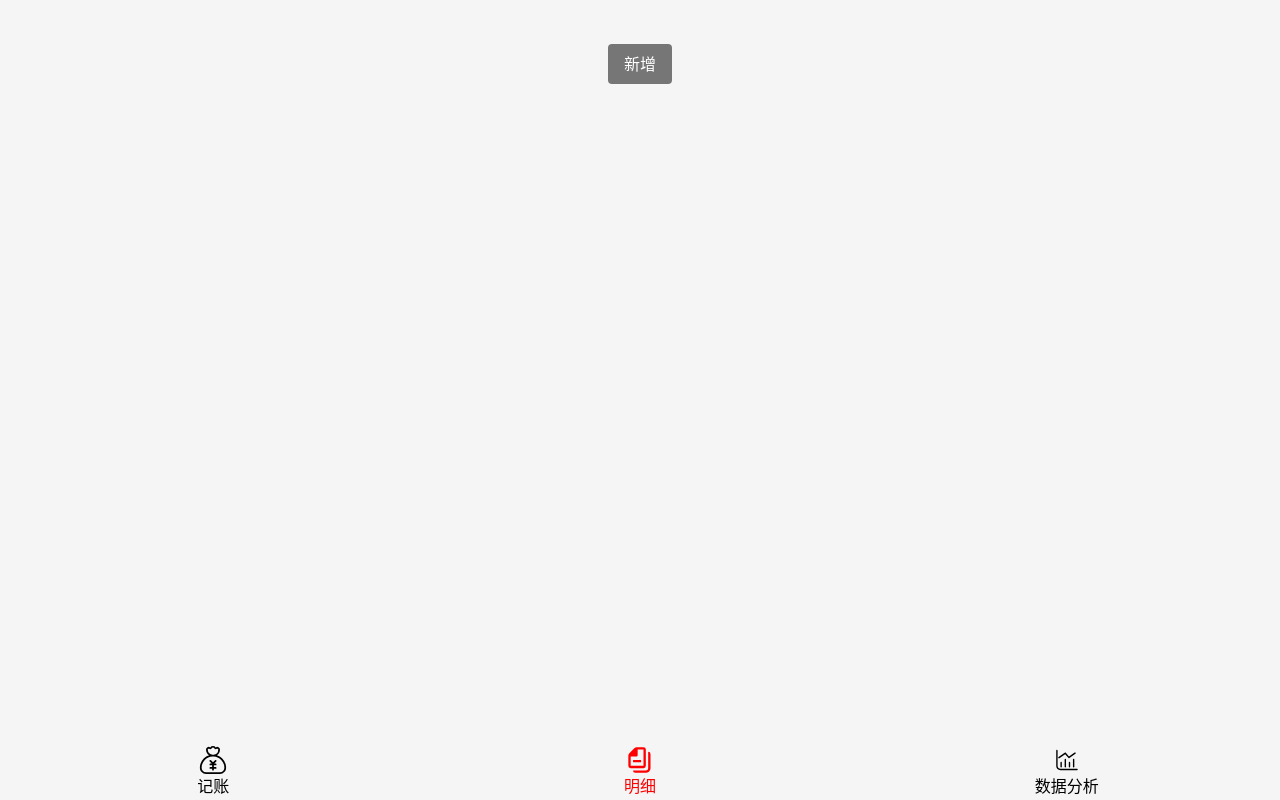
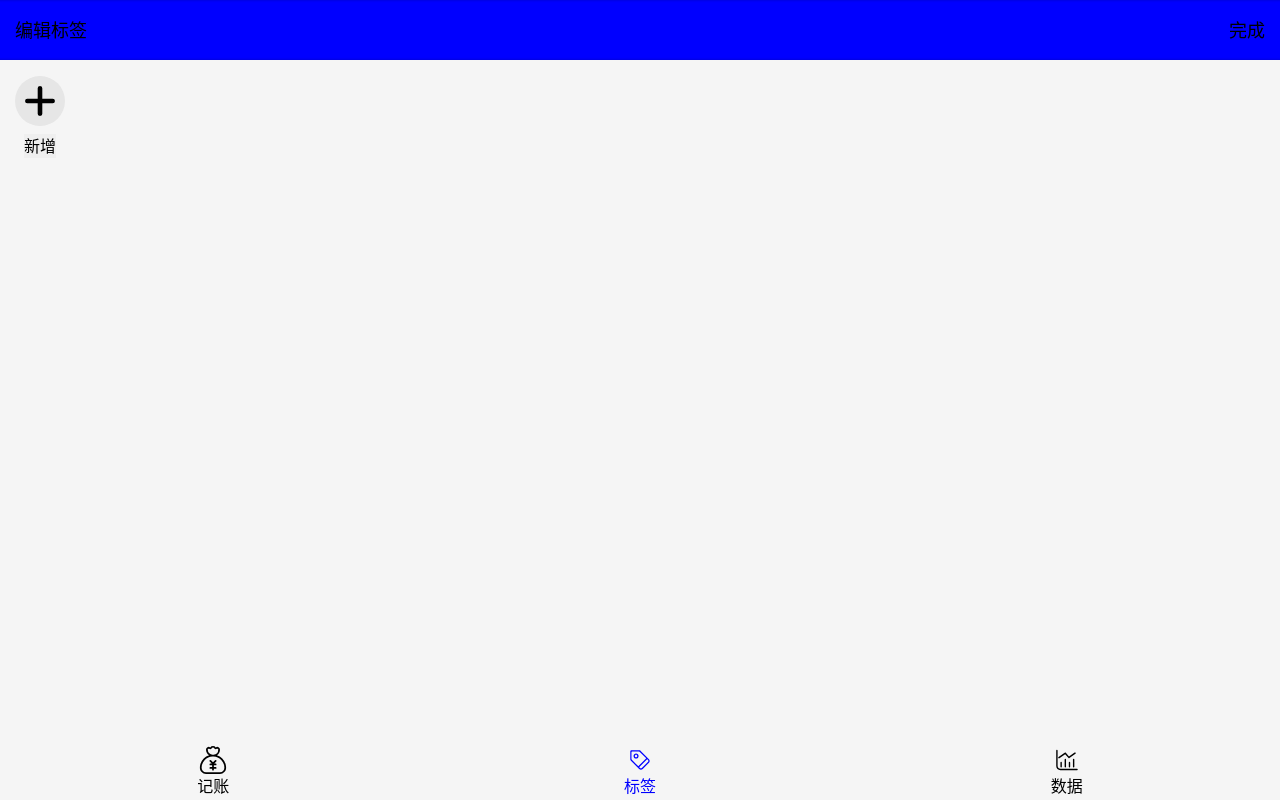
Before and after one commit to Allen718/moeny-vue-demo, a Vue app: page /#/labels in a window 1280 px wide. Built offline with nearby package versions, Linux system fonts and the light colour scheme.

Commit message:
'优化项目模块'

```diff
--- a/src/components/Icon.vue
+++ b/src/components/Icon.vue
@@ -12,7 +12,10 @@
   }
   export default {
     name: 'Icon',
-    props:['name']
+    props:['name'],
+    created(){
+      console.log(this.name)
+    }
   };
 </script>
 
--- a/src/components/Nav.vue
+++ b/src/components/Nav.vue
@@ -1,8 +1,8 @@
 <template>
   <nav >
   <router-link to="./money" class="item" active-class="selected"><Icon name="money"/>记账</router-link>
-    <router-link to="./labels" class="item" active-class="selected"> <Icon name="label"/>明细 </router-link>
-  <router-link to="./statistics" class="item" active-class="selected"><Icon name="statistics"/>数据分析</router-link>
+    <router-link to="./labels" class="item" active-class="selected"> <Icon name="label"/>标签</router-link>
+  <router-link to="./statistics" class="item" active-class="selected"><Icon name="statistics"/>数据</router-link>
 </nav>
 </template >
 <script lang="ts">
@@ -17,6 +17,7 @@ export default {
 
 <style lang="scss" scoped>
   nav{
+
     display: flex;
     box-shadow: 0,0,3px,rgba(0,0,0,0.25);
     flex-direction: row;
@@ -33,7 +34,7 @@ export default {
       }
     }
    > .item.selected{
-  color:red;
+  color: blue;
      }
   }
 
--- a/src/components/NumberPad.vue
+++ b/src/components/NumberPad.vue
@@ -22,7 +22,7 @@
 
 <script lang="ts">
   import Vue from 'vue';
-  import {Component, Prop} from 'vue-property-decorator';
+  import {Component} from 'vue-property-decorator';
 
   @Component
   export default class NumberPad extends Vue {
@@ -103,7 +103,7 @@
           width: 25*2%;
         }
 
-        $bg: #f2f2f2;
+        $bg:#4788FF;
 
         &:nth-child(1) {
           background: $bg;
--- a/src/components/Tabs.vue
+++ b/src/components/Tabs.vue
@@ -31,7 +31,7 @@
 
 <style lang="scss" scoped>
     .tabs {
-        background: #c4c4c4;
+        background:blue;
         display: flex;
         text-align: center;
         font-size: 24px;
--- a/src/views/Label.vue
+++ b/src/views/Label.vue
@@ -1,68 +1,145 @@
+<template>
+  <layout>
+    <div>
+      <div class="tags-nav">
+        <ul>
+          <li>编辑标签</li>
+          <li><a href="./Money.vue">完成</a></li>
+        </ul>
+      </div>
 
-<template>
-  <Layout>
       <div class="tags">
         <router-link class="tag"
                      v-for="tag in tags"
                      :key="tag.id"
                      :to=" `/labels/edit/${tag.id}` ">
+          <div class="icon-wrapper">
+            <Icon :name='tag.name'/>
+          </div>
           <span>{{tag.name}}</span>
-        <Icon name='right' />
         </router-link>
+        <div class='add'>
+          <svg class="icon">
+            <use xlink:href="#add"/>
+          </svg>
+          <button @click="createTag">新增</button>
         </div>
-    <div class="createTag-wrapper">
-      <Button @click="createTag">新增</Button>
+
+
+
+      </div>
     </div>
   </Layout>
 </template>
 
 <script lang="ts">
-  import Vue from 'vue'
+  import Vue from 'vue';
   import {Component} from 'vue-property-decorator';
   import Button from '@/components/Button.vue';
 
   @Component({
     components: {Button}
   })
-  export default class Label extends Vue{
-   get tags(){
-      return this.$store.state.tagList
+  export default class Label extends Vue {
+    get tags() {
+      return this.$store.state.tagList;
     }
-beforeCreate(){
-  this.$store.commit('fetchTag')
+
+    beforeCreate() {
+      this.$store.commit('fetchTag');
     }
-    createTag(){
-    const name=  window.prompt('请输入标签名')
-      if(name){
-      this.$store.commit('createTag',name)
+
+    createTag() {
+      const name = window.prompt('请输入标签名');
+      if (name) {
+        this.$store.commit('createTag', name);
       }
-  }}
+    }
+  }
 </script>
 
 <style lang="scss" scoped>
-  .tags {
-    background: white;
-    font-size: 16px;
-    padding-left: 16px;
-    > .tag {
-      min-height: 44px;
+  @import "~@/assets/style/helper.scss";
+
+  .tags-nav {
+    @extend %innerShadow;
+    background-color: blue;
+
+    > ul {
+      min-height: 60px;
       display: flex;
+      flex-direction: row;
+      justify-content: space-between;
+      text-align: center;
       align-items: center;
-      justify-content: space-between;
-      border-bottom: 1px solid #e6e6e6;
-      svg {
-        width: 18px;
-        height: 18px;
-        color: #666;
-        margin-right: 16px;
+
+      > li {
+        font-size: 18px;
+        padding: 0 15px;
       }
     }
 
   }
-  .createTag-wrapper {
+
+  .tags {
+    display: flex;
+    flex-direction: row;
+    flex-wrap: wrap;
+
+    > .add {
+      display: flex;
+      flex-direction: column;
       text-align: center;
-    padding: 16px;
-    margin-top: 44-16px;
+      align-items: center;
+      width: 80px;
+      padding: 8px 0;
+      margin-right: 13px;
+      >svg{
+        background-color: #e6e6e6;
+        margin: 8px 0;
+        padding:10px;
+        width: 50px;
+        height:50px;
+        border-radius: 50%;
+
+      }
+      >button{
+        border: none;
+
+      }
+
+    }
+
+    > .tag {
+      width: 80px;
+      min-height: 60px;
+      display: flex;
+      align-items: center;
+      justify-content: center;
+      flex-direction: column;
+      padding: 8px 0;
+      margin-right: 13px;
+
+      > .icon-wrapper {
+        margin: 8px 0;
+        border-radius: 50%;
+        height: 50px;
+        padding: 10px;
+        background-color: #e6e6e6;
+      }
+
+
+
+
+      svg {
+
+        width: 30px;
+        height: 30px;
+        color: #666;
+
+      }
+    }
+
   }
 
 
--- a/src/views/Money.vue
+++ b/src/views/Money.vue
@@ -1,8 +1,7 @@
 <template>
   <Layout class-prefix="layout">
     <NumberPad @update:value="onUpdateAmount" @submit="saveRecord"/>
-    <tabs  @update:value="onUpdateType"
-      :data-source="recordtypeList" :value.sync="type"/>
+
     <div class="notesWrapper">
     <Notes @update:value="onUpdateNotes"
            field-name="备注"
@@ -10,6 +9,8 @@
            placeholder="在这里输入备注"/>
     </div>
     <Tags @update:value="onUpdateTags"/>
+    <tabs  @update:value="onUpdateType"
+           :data-source="recordtypeList" :value.sync="type"/>
   </Layout>
 
 </template>
```
Also changed, not shown: src/assets/icons/add.svg (added), src/assets/icons/label.svg, src/views/NewLabel.vue (added). Lines whose indentation alone changed are shown as unchanged.
